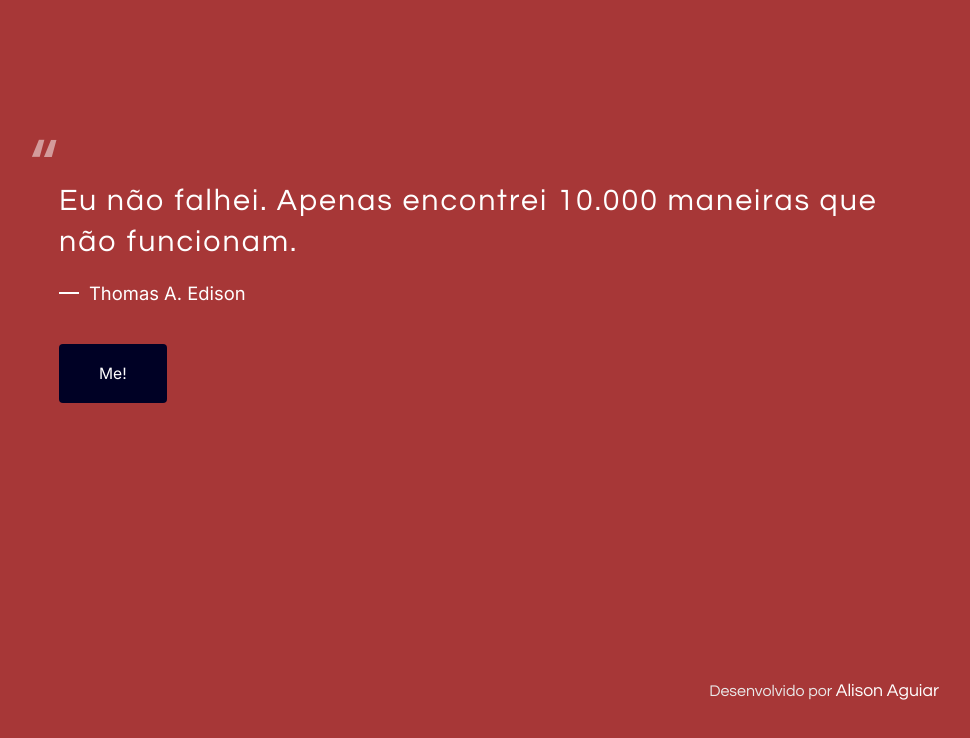
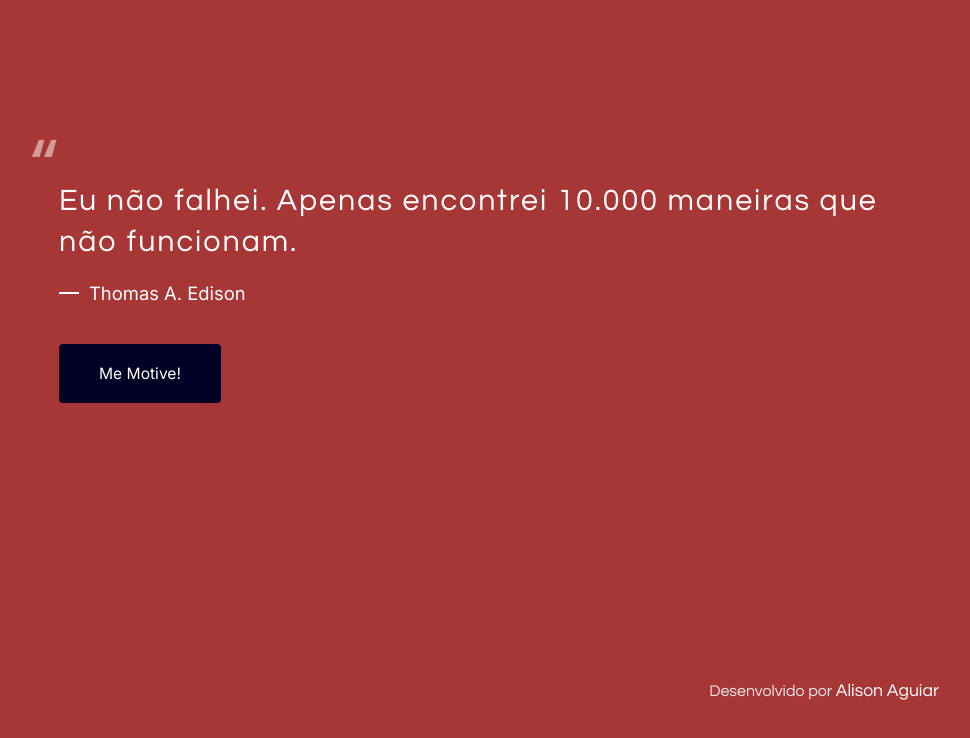
Before and after one commit to AlisonCavalcanti/MeMotive-master, a plain HTML site: page index.html in a window 1280 px wide. Shown: the whole page, without its empty margins (141-1111 px from the left). Drawn offline with Linux system fonts and the light colour scheme.

Commit message:
mudança do botão me motive

```diff
--- a/index.html
+++ b/index.html
@@ -33,7 +33,7 @@
         <blockquote>
             <p class="frase"></p>
             <cite class="autor"></cite>
-            <button class="btn-novo">Me!</button>
+            <button class="btn-novo">Me Motive!</button>
         </blockquote>
 
         <footer class="footer">
```
